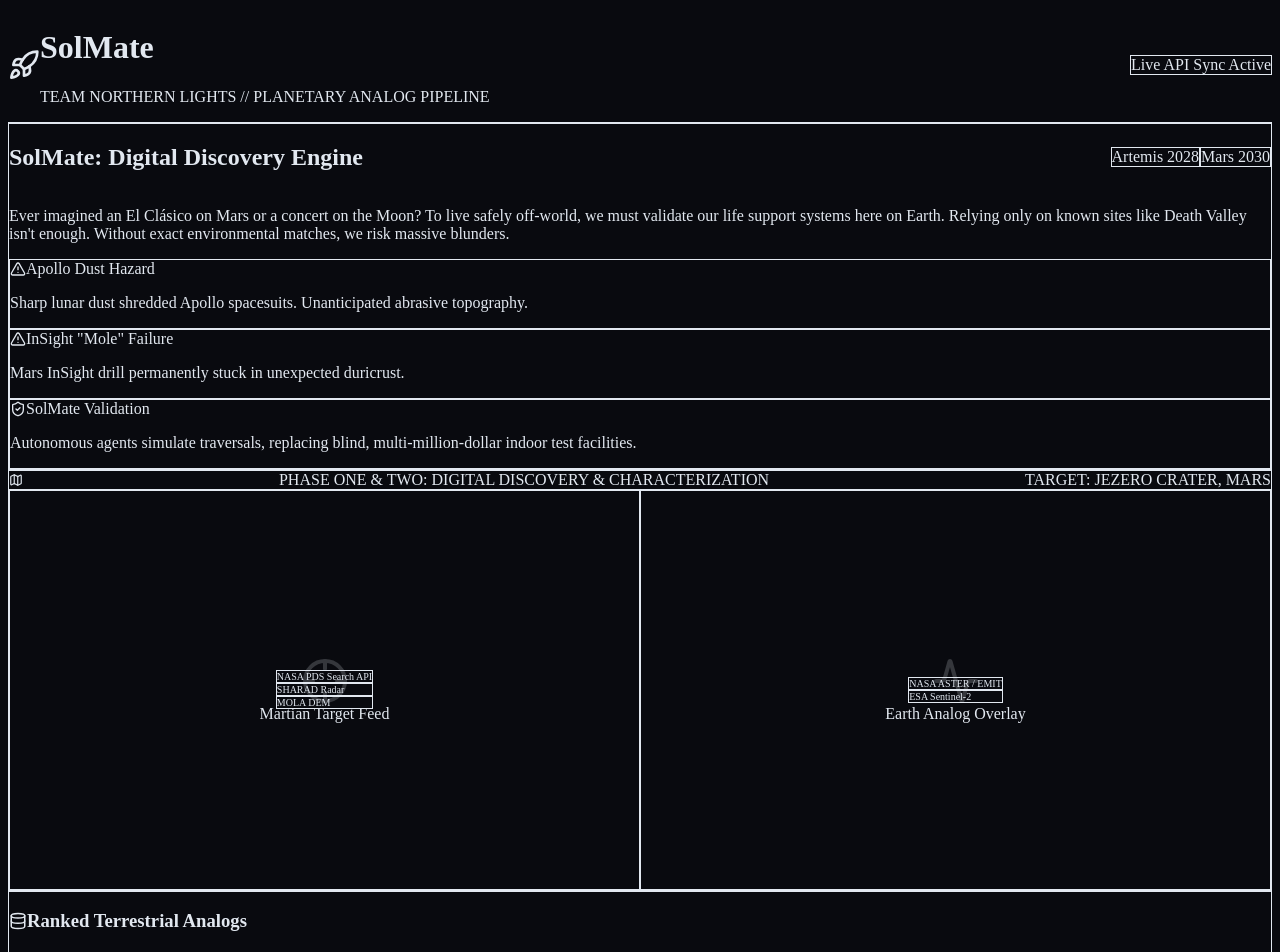
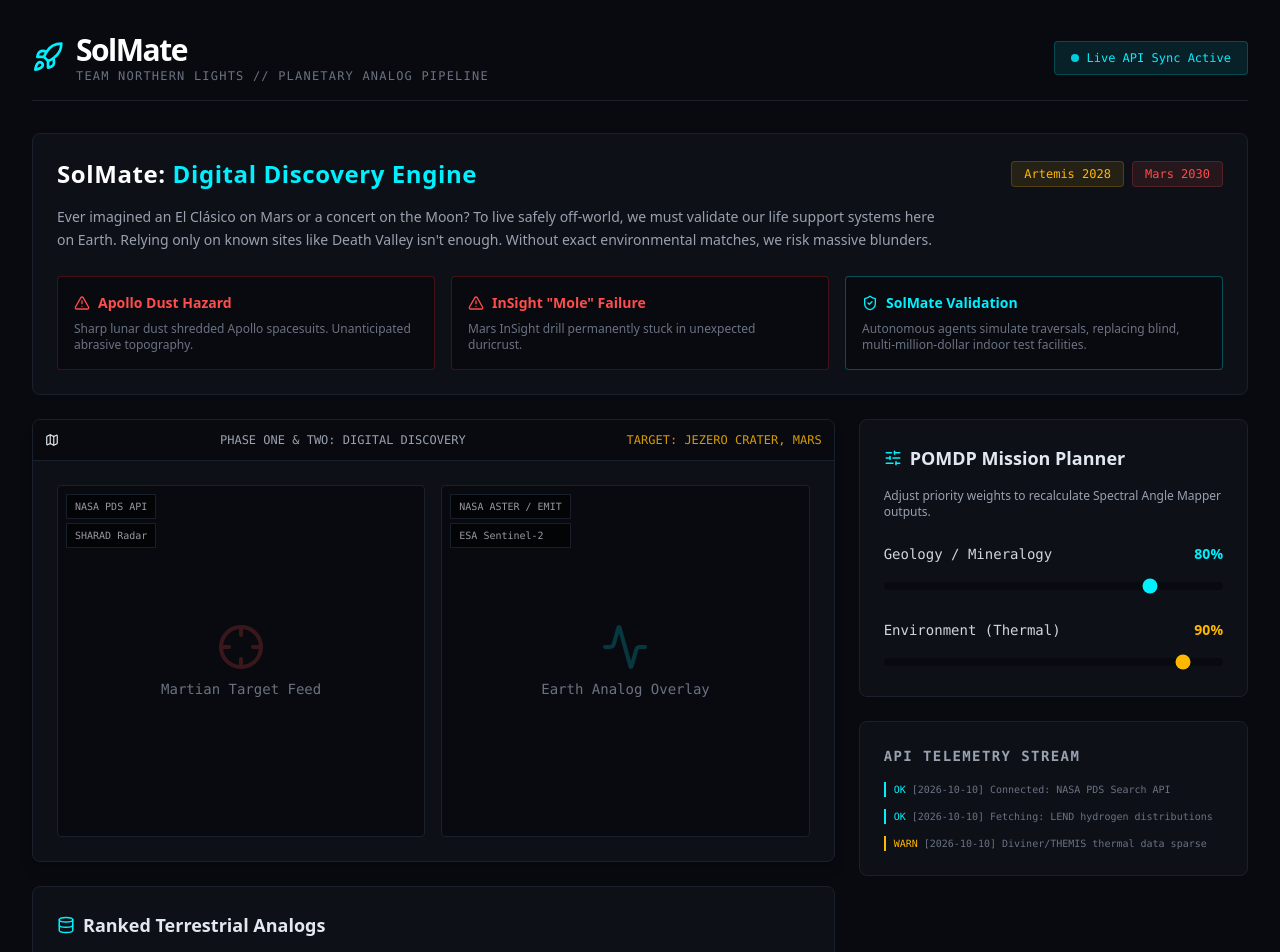
Before and after one commit to Tanbin-CS/solmate, a Next.js app in the folder frontend/: page / in a window 1280 px wide. Shown: the top 952 px of the page. Built offline with nearby package versions, Linux system fonts and the light colour scheme.

Commit message:
feat: migrate to tailwind v4, add framer motion animations, modernize UI

```diff
--- a/frontend/src/app/globals.css
+++ b/frontend/src/app/globals.css
@@ -1,51 +1,21 @@
-/*@import "tailwindcss";
+@import "tailwindcss";
 
-:root {
-  --background: #ffffff;
-  --foreground: #171717;
-}
-
-@theme inline {
-  --color-background: var(--background);
-  --color-foreground: var(--foreground);
-  --font-sans: var(--font-geist-sans);
-  --font-mono: var(--font-geist-mono);
-}
-
-@media (prefers-color-scheme: dark) {
-  :root {
-    --background: #0a0a0a;
-    --foreground: #ededed;
-  }
+@theme {
+  --color-space-900: #090A0F;
+  --color-space-800: #0D1117;
+  --color-space-700: #1A202C;
+  --color-accent-cyan: #00F0FF;
+  --color-accent-amber: #FFB800;
+  --color-accent-mars: #FF4C4C;
 }
 
 body {
-  background: var(--background);
-  color: var(--foreground);
-  font-family: Arial, Helvetica, sans-serif;
-}*/
-
-@tailwind base;
-@tailwind components;
-@tailwind utilities;
-
-body {
-  background-color: #090A0F;
+  background-color: var(--color-space-900);
   color: #e2e8f0;
 }
 
 /* Custom scrollbar for data tables */
-::-webkit-scrollbar {
-  width: 8px;
-  height: 8px;
-}
-::-webkit-scrollbar-track {
-  background: #0D1117;
-}
-::-webkit-scrollbar-thumb {
-  background: #1A202C;
-  border-radius: 4px;
-}
-::-webkit-scrollbar-thumb:hover {
-  background: #00F0FF;
-}
+::-webkit-scrollbar { width: 8px; height: 8px; }
+::-webkit-scrollbar-track { background: var(--color-space-800); }
+::-webkit-scrollbar-thumb { background: var(--color-space-700); border-radius: 4px; }
+::-webkit-scrollbar-thumb:hover { background: var(--color-accent-cyan); }
--- a/frontend/src/app/page.tsx
+++ b/frontend/src/app/page.tsx
@@ -2,16 +2,37 @@
 import { useState } from 'react';
 import StoryBanner from '@/components/StoryBanner';
 import { Crosshair, Database, Activity, SlidersHorizontal, Map, Rocket } from 'lucide-react';
+import { motion } from 'framer-motion';
 
 export default function MissionControl() {
   const [geologyWeight, setGeologyWeight] = useState(80);
   const [environmentWeight, setEnvironmentWeight] = useState(90);
 
+  // Animation configuration for staggering children
+  const container = {
+    hidden: { opacity: 0 },
+    show: {
+      opacity: 1,
+      transition: { staggerChildren: 0.2 }
+    }
+  };
+
+  const item = {
+    hidden: { opacity: 0, y: 20 },
+    show: { opacity: 1, y: 0, transition: { duration: 0.5 } }
+  };
+
   return (
-    <main className="min-h-screen p-4 md:p-8 font-sans max-w-7xl mx-auto">
-      <header className="flex justify-between items-center mb-8 border-b border-space-700 pb-4">
+    <main className="min-h-screen p-4 md:p-8 font-sans max-w-7xl mx-auto overflow-hidden">
+      <motion.header
+        initial={{ opacity: 0, x: -20 }}
+        animate={{ opacity: 1, x: 0 }}
+        className="flex justify-between items-center mb-8 border-b border-space-700 pb-4"
+      >
         <div className="flex items-center gap-3">
-          <Rocket className="text-accent-cyan" size={32} />
+          <motion.div animate={{ y: [0, -5, 0] }} transition={{ repeat: Infinity, duration: 2 }}>
+            <Rocket className="text-accent-cyan" size={32} />
+          </motion.div>
           <div>
             <h1 className="text-3xl font-bold tracking-tighter text-white">SolMate</h1>
             <p className="text-xs font-mono text-gray-500 uppercase tracking-widest">Team Northern Lights // Planetary Analog Pipeline</p>
@@ -20,43 +41,42 @@
         <div className="flex items-center gap-4 font-mono text-xs text-accent-cyan bg-accent-cyan/10 px-4 py-2 rounded border border-accent-cyan/20">
           <span className="flex items-center gap-2"><div className="w-2 h-2 rounded-full bg-accent-cyan animate-pulse"></div> Live API Sync Active</span>
         </div>
-      </header>
+      </motion.header>
 
       <StoryBanner />
 
-      <div className="grid grid-cols-1 lg:grid-cols-3 gap-6">
-        {/* Left Column: Data Ingestion & Target */}
+      <motion.div variants={container} initial="hidden" animate="show" className="grid grid-cols-1 lg:grid-cols-3 gap-6">
+
+        {/* Left Column */}
         <div className="lg:col-span-2 space-y-6">
-          <div className="bg-space-800 border border-space-700 rounded-lg p-0 overflow-hidden">
+          <motion.div variants={item} className="bg-space-800 border border-space-700 rounded-lg p-0 overflow-hidden shadow-lg">
             <div className="bg-space-900 p-3 border-b border-space-700 flex justify-between items-center">
 
 <Map size={14} />
-<span className="font-mono text-xs text-gray-400 flex items-center gap-2"> PHASE ONE & TWO: DIGITAL DISCOVERY & CHARACTERIZATION</span>
-              <span className="font-mono text-xs text-accent-amber">TARGET: JEZERO CRATER, MARS</span>
+<span className="font-mono text-xs text-gray-400 flex items-center gap-2"> PHASE ONE & TWO: DIGITAL DISCOVERY</span>
+              <span className="font-mono text-xs text-accent-amber animate-pulse">TARGET: JEZERO CRATER, MARS</span>
             </div>
             <div className="p-6 grid grid-cols-2 gap-4 h-[400px]">
-               {/* Placeholders for 3D Viewers (CesiumJS/MapLibre) */}
-               <div className="bg-space-900 border border-space-700 rounded flex flex-col items-center justify-center relative overflow-hidden">
-                  <div className="absolute top-2 left-2 flex flex-col gap-1 z-10">
-                    <span className="bg-black/80 px-2 py-1 text-[10px] font-mono border border-gray-800 text-gray-300">NASA PDS Search API</span>
+               <div className="bg-space-900 border border-space-700 rounded flex flex-col items-center justify-center relative overflow-hidden group">
+                  <div className="absolute top-2 left-2 flex flex-col gap-1 z-10 opacity-70 group-hover:opacity-100 transition-opacity">
+                    <span className="bg-black/80 px-2 py-1 text-[10px] font-mono border border-gray-800 text-gray-300">NASA PDS API</span>
                     <span className="bg-black/80 px-2 py-1 text-[10px] font-mono border border-gray-800 text-gray-300">SHARAD Radar</span>
-                    <span className="bg-black/80 px-2 py-1 text-[10px] font-mono border border-gray-800 text-gray-300">MOLA DEM</span>
                   </div>
-                  <Crosshair className="text-accent-mars opacity-20 mb-2" size={48} />
+                  <Crosshair className="text-accent-mars opacity-20 group-hover:opacity-60 transition-opacity mb-2 group-hover:scale-110 duration-300" size={48} />
                   <span className="text-gray-500 font-mono text-sm">Martian Target Feed</span>
                </div>
-               <div className="bg-space-900 border border-space-700 rounded flex flex-col items-center justify-center relative overflow-hidden">
-                  <div className="absolute top-2 left-2 flex flex-col gap-1 z-10">
+               <div className="bg-space-900 border border-space-700 rounded flex flex-col items-center justify-center relative overflow-hidden group">
+                  <div className="absolute top-2 left-2 flex flex-col gap-1 z-10 opacity-70 group-hover:opacity-100 transition-opacity">
                     <span className="bg-black/80 px-2 py-1 text-[10px] font-mono border border-gray-800 text-gray-300">NASA ASTER / EMIT</span>
                     <span className="bg-black/80 px-2 py-1 text-[10px] font-mono border border-gray-800 text-gray-300">ESA Sentinel-2</span>
                   </div>
-                  <Activity className="text-accent-cyan opacity-20 mb-2" size={48} />
+                  <Activity className="text-accent-cyan opacity-20 group-hover:opacity-60 transition-opacity mb-2 group-hover:scale-110 duration-300" size={48} />
                   <span className="text-gray-500 font-mono text-sm">Earth Analog Overlay</span>
                </div>
             </div>
-          </div>
+          </motion.div>
 
-          <div className="bg-space-800 border border-space-700 rounded-lg p-6">
+          <motion.div variants={item} className="bg-space-800 border border-space-700 rounded-lg p-6">
              <h3 className="text-lg font-bold mb-4 flex items-center gap-2"><Database size={18} className="text-accent-cyan" /> Ranked Terrestrial Analogs</h3>
              <table className="w-full text-left text-sm">
                 <thead>
@@ -68,67 +88,64 @@
                   </tr>
                 </thead>
                 <tbody>
-                  <tr className="border-b border-space-700/50 hover:bg-space-700/30 transition-colors">
+                  <motion.tr whileHover={{ backgroundColor: "rgba(26, 32, 44, 0.8)", x: 5 }} className="border-b border-space-700/50 transition-colors cursor-pointer">
                     <td className="py-3 font-semibold text-white">Lake Salda, Turkey</td>
-                    <td className="py-3"><span className="text-accent-cyan font-mono">89.4%</span></td>
+                    <td className="py-3"><span className="text-accent-cyan font-mono font-bold">89.4%</span></td>
                     <td className="py-3">96% (Carbonates)</td>
                     <td className="py-3">81%</td>
-                  </tr>
-                  <tr className="border-b border-space-700/50 hover:bg-space-700/30 transition-colors">
+                  </motion.tr>
+                  <motion.tr whileHover={{ backgroundColor: "rgba(26, 32, 44, 0.8)", x: 5 }} className="border-b border-space-700/50 transition-colors cursor-pointer">
                     <td className="py-3 font-semibold text-white">Atacama, Chile</td>
-                    <td className="py-3"><span className="text-accent-amber font-mono">86.1%</span></td>
+                    <td className="py-3"><span className="text-accent-amber font-mono font-bold">86.1%</span></td>
                     <td className="py-3">82% (Sulfates)</td>
                     <td className="py-3">88%</td>
-                  </tr>
+                  </motion.tr>
                 </tbody>
              </table>
-          </div>
+          </motion.div>
         </div>
 
-        {/* Right Column: Mission Planning */}
+        {/* Right Column */}
         <div className="space-y-6">
-          <div className="bg-space-800 border border-space-700 rounded-lg p-6">
+          <motion.div variants={item} className="bg-space-800 border border-space-700 rounded-lg p-6">
             <h3 className="text-lg font-bold mb-4 flex items-center gap-2"><SlidersHorizontal size={18} className="text-accent-cyan" /> POMDP Mission Planner</h3>
-            <p className="text-xs text-gray-400 mb-6">Adjust priority weights to recalculate Spectral Angle Mapper outputs and Bayesian surprise estimations.</p>
+            <p className="text-xs text-gray-400 mb-6">Adjust priority weights to recalculate Spectral Angle Mapper outputs.</p>
 
             <div className="space-y-6">
               <div>
                 <div className="flex justify-between text-sm mb-2">
                   <span className="font-mono text-gray-300">Geology / Mineralogy</span>
-                  <span className="text-accent-cyan">{geologyWeight}%</span>
+                  <span className="text-accent-cyan font-bold">{geologyWeight}%</span>
                 </div>
-                <input type="range" min="0" max="100" value={geologyWeight} onChange={(e) => setGeologyWeight(Number(e.target.value))} className="w-full accent-accent-cyan" />
+                <input type="range" min="0" max="100" value={geologyWeight} onChange={(e) => setGeologyWeight(Number(e.target.value))} className="w-full h-2 bg-space-900 rounded-lg appearance-none cursor-pointer accent-accent-cyan" />
               </div>
 
               <div>
                 <div className="flex justify-between text-sm mb-2">
-                  <span className="font-mono text-gray-300">Environment (Thermal/Humidity)</span>
-                  <span className="text-accent-amber">{environmentWeight}%</span>
+                  <span className="font-mono text-gray-300">Environment (Thermal)</span>
+                  <span className="text-accent-amber font-bold">{environmentWeight}%</span>
                 </div>
-                <input type="range" min="0" max="100" value={environmentWeight} onChange={(e) => setEnvironmentWeight(Number(e.target.value))} className="w-full accent-accent-amber" />
+                <input type="range" min="0" max="100" value={environmentWeight} onChange={(e) => setEnvironmentWeight(Number(e.target.value))} className="w-full h-2 bg-space-900 rounded-lg appearance-none cursor-pointer accent-accent-amber" />
               </div>
             </div>
-          </div>
+          </motion.div>
 
-          <div className="bg-space-800 border border-space-700 rounded-lg p-6">
-             <h3 className="text-sm font-bold text-gray-400 mb-4 font-mono uppercase">API Telemetry Stream</h3>
+          <motion.div variants={item} className="bg-space-800 border border-space-700 rounded-lg p-6">
+             <h3 className="text-sm font-bold text-gray-400 mb-4 font-mono uppercase tracking-widest">API Telemetry Stream</h3>
              <div className="space-y-3 font-mono text-[10px] text-gray-500 overflow-y-auto max-h-[200px]">
-               <div className="border-l-2 border-accent-cyan pl-2">
+               <motion.div initial={{ opacity: 0 }} animate={{ opacity: 1 }} transition={{ delay: 1 }} className="border-l-2 border-accent-cyan pl-2">
                  <span className="text-accent-cyan">OK</span> [2026-10-10] Connected: NASA PDS Search API
-               </div>
-               <div className="border-l-2 border-accent-cyan pl-2">
+               </motion.div>
+               <motion.div initial={{ opacity: 0 }} animate={{ opacity: 1 }} transition={{ delay: 1.5 }} className="border-l-2 border-accent-cyan pl-2">
                  <span className="text-accent-cyan">OK</span> [2026-10-10] Fetching: LEND hydrogen distributions
-               </div>
-               <div className="border-l-2 border-accent-cyan pl-2">
-                 <span className="text-accent-cyan">OK</span> [2026-10-10] Ingesting: MOLA & LOLA elevation models
-               </div>
-               <div className="border-l-2 border-accent-amber pl-2">
-                 <span className="text-accent-amber">WARN</span> [2026-10-10] Diviner/THEMIS thermal data sparse in current sector
-               </div>
+               </motion.div>
+               <motion.div initial={{ opacity: 0 }} animate={{ opacity: 1 }} transition={{ delay: 2 }} className="border-l-2 border-accent-amber pl-2">
+                 <span className="text-accent-amber">WARN</span> [2026-10-10] Diviner/THEMIS thermal data sparse
+               </motion.div>
              </div>
-          </div>
+          </motion.div>
         </div>
-      </div>
+      </motion.div>
     </main>
   );
 }
```
